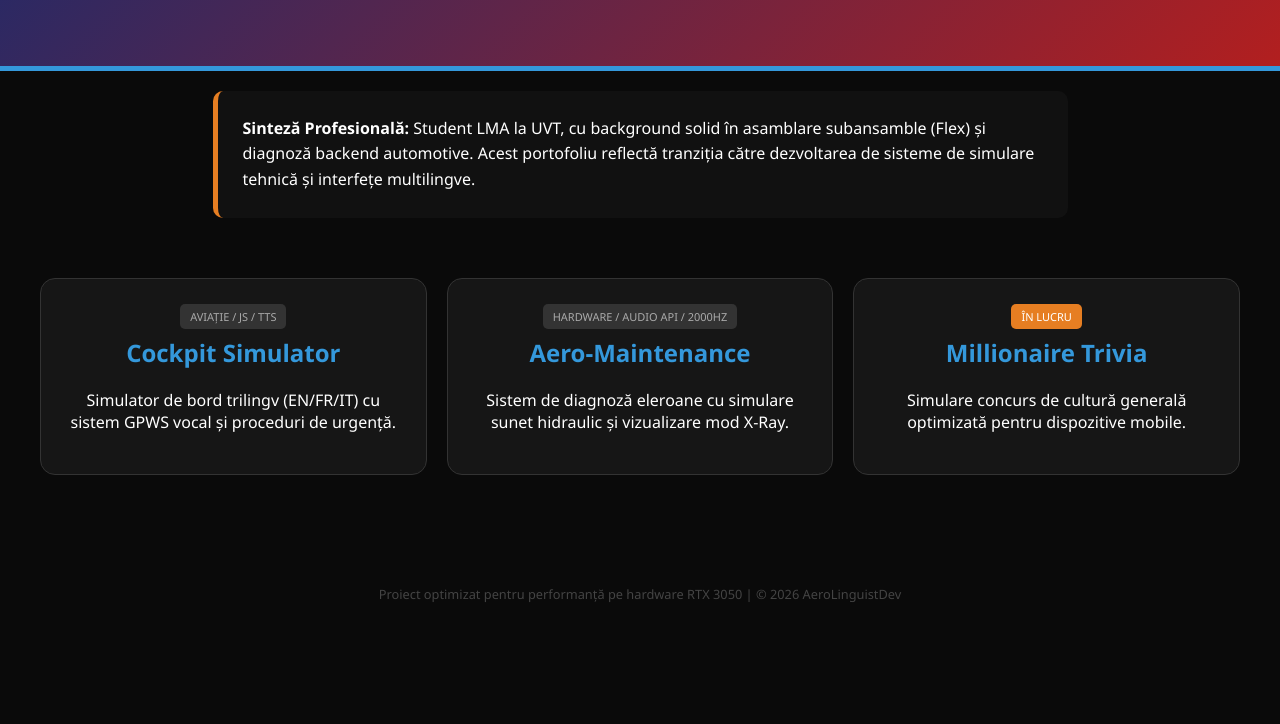
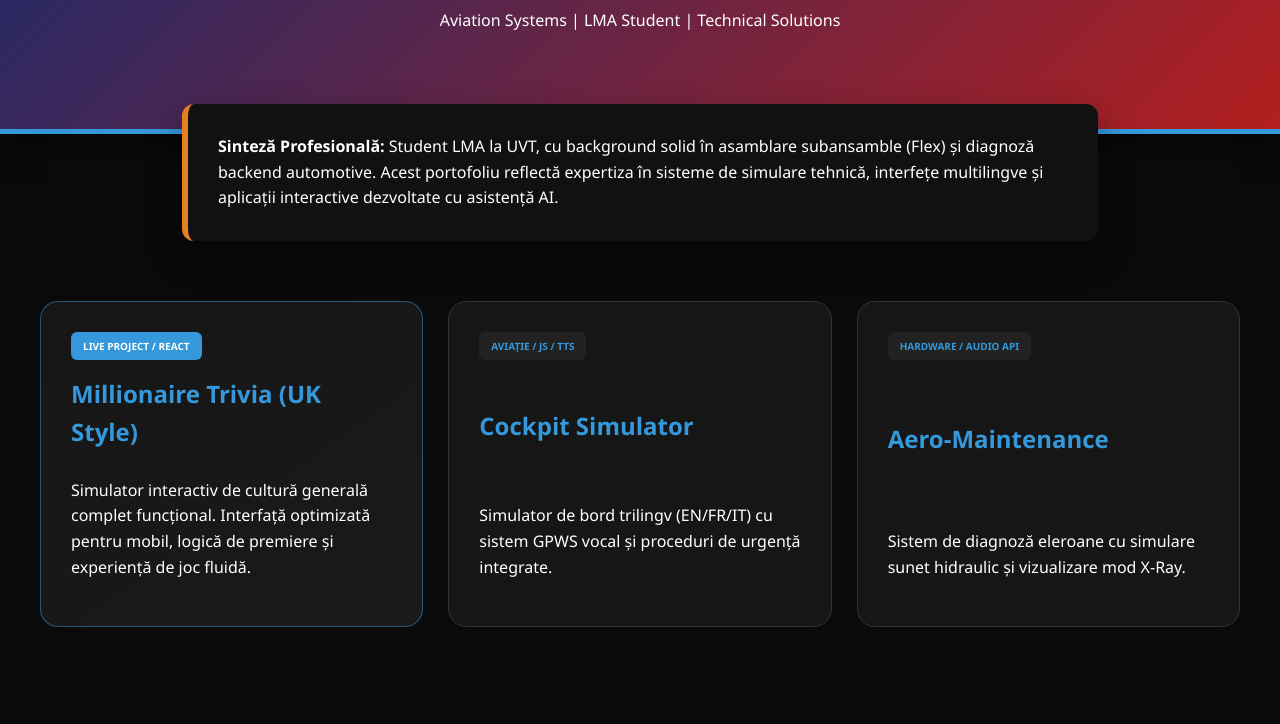
Before and after one commit to AeroLinguistDev/Aviation-Linguist-Portfolio, a plain HTML site: page index.html in a window 1280 px wide. Shown: the part 178-902 px from the top of the page. Before the commit the page ends 801 px from the top, so only its background shows below. Drawn offline with Linux system fonts and the light colour scheme.

Commit message:
Update index.html

```diff
--- a/index.html
+++ b/index.html
@@ -5,19 +5,117 @@
     <meta name="viewport" content="width=device-width, initial-scale=1.0">
     <title>AeroLinguistDev - Portofoliu Tehnic</title>
     <style>
-        body { font-family: 'Segoe UI', sans-serif; background: #0a0a0a; color: white; text-align: center; margin: 0; }
-        .hero { padding: 60px 20px; background: linear-gradient(135deg, #1a2a6c, #b21f1f); border-bottom: 5px solid #3498db; }
-        .container { display: grid; grid-template-columns: repeat(auto-fit, minmax(300px, 1fr)); gap: 20px; padding: 40px; max-width: 1200px; margin: auto; }
+        :root {
+            --primary-blue: #3498db;
+            --accent-orange: #e67e22;
+            --bg-dark: #0a0a0a;
+            --card-bg: #161616;
+        }
+
+        body {
+            font-family: 'Segoe UI', Roboto, Helvetica, Arial, sans-serif;
+            background: var(--bg-dark);
+            color: white;
+            text-align: center;
+            margin: 0;
+            line-height: 1.6;
+        }
+
+        .hero {
+            padding: 80px 20px;
+            background: linear-gradient(135deg, #1a2a6c, #b21f1f);
+            border-bottom: 5px solid var(--primary-blue);
+            box-shadow: 0 10px 30px rgba(0,0,0,0.5);
+        }
+
+        .hero h1 {
+            margin: 0;
+            font-size: 3.5rem;
+            letter-spacing: 2px;
+        }
+
+        .bio {
+            background: #111;
+            padding: 30px;
+            margin: -30px auto 40px;
+            max-width: 850px;
+            border-radius: 12px;
+            border-left: 6px solid var(--accent-orange);
+            text-align: left;
+            box-shadow: 0 15px 35px rgba(0,0,0,0.4);
+            position: relative;
+            z-index: 10;
+        }
+
+        .container {
+            display: grid;
+            grid-template-columns: repeat(auto-fit, minmax(320px, 1fr));
+            gap: 25px;
+            padding: 20px;
+            max-width: 1200px;
+            margin: auto;
+        }
+
         .card {
-            background: #161616; border: 1px solid #333; padding: 25px; border-radius: 15px;
-            transition: 0.3s; text-decoration: none; color: white; display: block; position: relative;
+            background: var(--card-bg);
+            border: 1px solid #333;
+            padding: 30px;
+            border-radius: 18px;
+            transition: all 0.4s cubic-bezier(0.175, 0.885, 0.32, 1.275);
+            text-decoration: none;
+            color: white;
+            display: flex;
+            flex-direction: column;
+            justify-content: space-between;
+            text-align: left;
         }
-        .card:hover { border-color: #3498db; transform: translateY(-10px); box-shadow: 0 10px 20px rgba(52, 152, 219, 0.2); }
-        .card h2 { color: #3498db; margin-top: 10px; }
-        .tag { font-size: 11px; background: #333; padding: 5px 10px; border-radius: 5px; color: #aaa; text-transform: uppercase; }
-        .tag-soon { background: #e67e22; color: white; }
-        .bio { background: #111; padding: 25px; margin: 20px auto; max-width: 800px; border-radius: 10px; border-left: 5px solid #e67e22; text-align: left; line-height: 1.6; }
-        footer { margin-top: 50px; padding: 20px; color: #444; font-size: 0.8rem; }
+
+        .card:hover {
+            border-color: var(--primary-blue);
+            transform: translateY(-12px);
+            box-shadow: 0 15px 30px rgba(52, 152, 219, 0.3);
+            background: #1c1c1c;
+        }
+
+        .card.featured {
+            border: 1px solid rgba(52, 152, 219, 0.5);
+            background: linear-gradient(145deg, #161616, #1a1a1a);
+        }
+
+        .card h2 {
+            color: var(--primary-blue);
+            margin: 15px 0 10px;
+            font-size: 1.5rem;
+        }
+
+        .tag {
+            font-size: 10px;
+            background: #222;
+            padding: 6px 12px;
+            border-radius: 6px;
+            color: var(--primary-blue);
+            font-weight: bold;
+            text-transform: uppercase;
+            align-self: flex-start;
+        }
+
+        .tag-active {
+            background: var(--primary-blue);
+            color: white;
+        }
+
+        footer {
+            margin-top: 80px;
+            padding: 40px;
+            color: #666;
+            font-size: 0.85rem;
+            border-top: 1px solid #222;
+        }
+
+        @media (max-width: 600px) {
+            .hero h1 { font-size: 2.2rem; }
+            .container { padding: 15px; }
+        }
     </style>
 </head>
 <body>
@@ -28,31 +126,31 @@
 </div>
 
 <div class="bio">
-    <strong>Sinteză Profesională:</strong> Student LMA la UVT, cu background solid în asamblare subansamble (Flex) și diagnoză backend automotive. Acest portofoliu reflectă tranziția către dezvoltarea de sisteme de simulare tehnică și interfețe multilingve.
+    <strong>Sinteză Profesională:</strong> Student LMA la UVT, cu background solid în asamblare subansamble (Flex) și diagnoză backend automotive. Acest portofoliu reflectă expertiza în sisteme de simulare tehnică, interfețe multilingve și aplicații interactive dezvoltate cu asistență AI.
 </div>
 
 <div class="container">
+    <a href="millionaire_mobile_single_ukstyle.html" class="card featured">
+        <span class="tag tag-active">LIVE PROJECT / REACT</span>
+        <h2>Millionaire Trivia (UK Style)</h2>
+        <p>Simulator interactiv de cultură generală complet funcțional. Interfață optimizată pentru mobil, logică de premiere și experiență de joc fluidă.</p>
+    </a>
+
     <a href="cockpit.html" class="card">
         <span class="tag">AVIAȚIE / JS / TTS</span>
         <h2>Cockpit Simulator</h2>
-        <p>Simulator de bord trilingv (EN/FR/IT) cu sistem GPWS vocal și proceduri de urgență.</p>
+        <p>Simulator de bord trilingv (EN/FR/IT) cu sistem GPWS vocal și proceduri de urgență integrate.</p>
     </a>
 
     <a href="backend.html" class="card">
-        <span class="tag">HARDWARE / AUDIO API / 2000Hz</span>
+        <span class="tag">HARDWARE / AUDIO API</span>
         <h2>Aero-Maintenance</h2>
         <p>Sistem de diagnoză eleroane cu simulare sunet hidraulic și vizualizare mod X-Ray.</p>
-    </a>
-
-    <a href="#" class="card" onclick="alert('Modulul Millionaire Trivia se optimizează acum pentru versiunea mobilă. Reveniți curând!'); return false;">
-        <span class="tag tag-soon">În Lucru</span>
-        <h2>Millionaire Trivia</h2>
-        <p>Simulare concurs de cultură generală optimizată pentru dispozitive mobile.</p>
     </a>
 </div>
 
 <footer>
-    Proiect optimizat pentru performanță pe hardware RTX 3050 | © 2026 AeroLinguistDev
+    Proiecte optimizate pentru performanță tehnică | © 2026 AeroLinguistDev
 </footer>
 
 </body>
```
